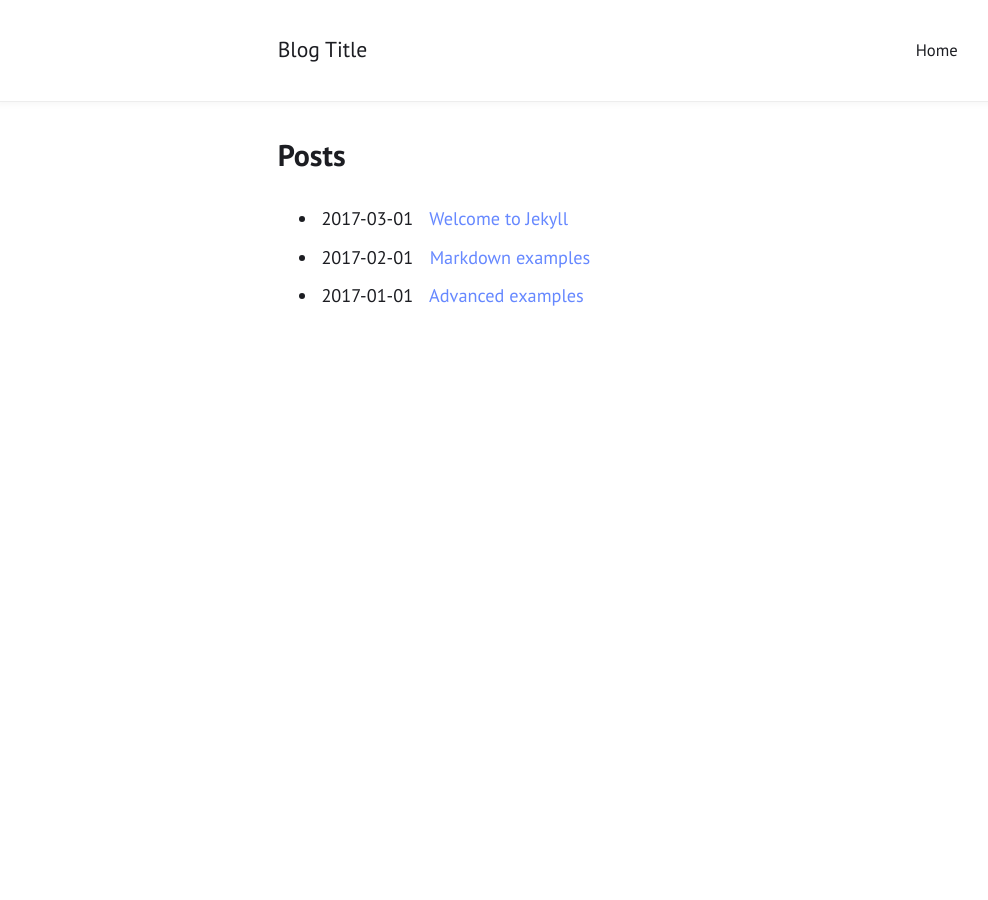
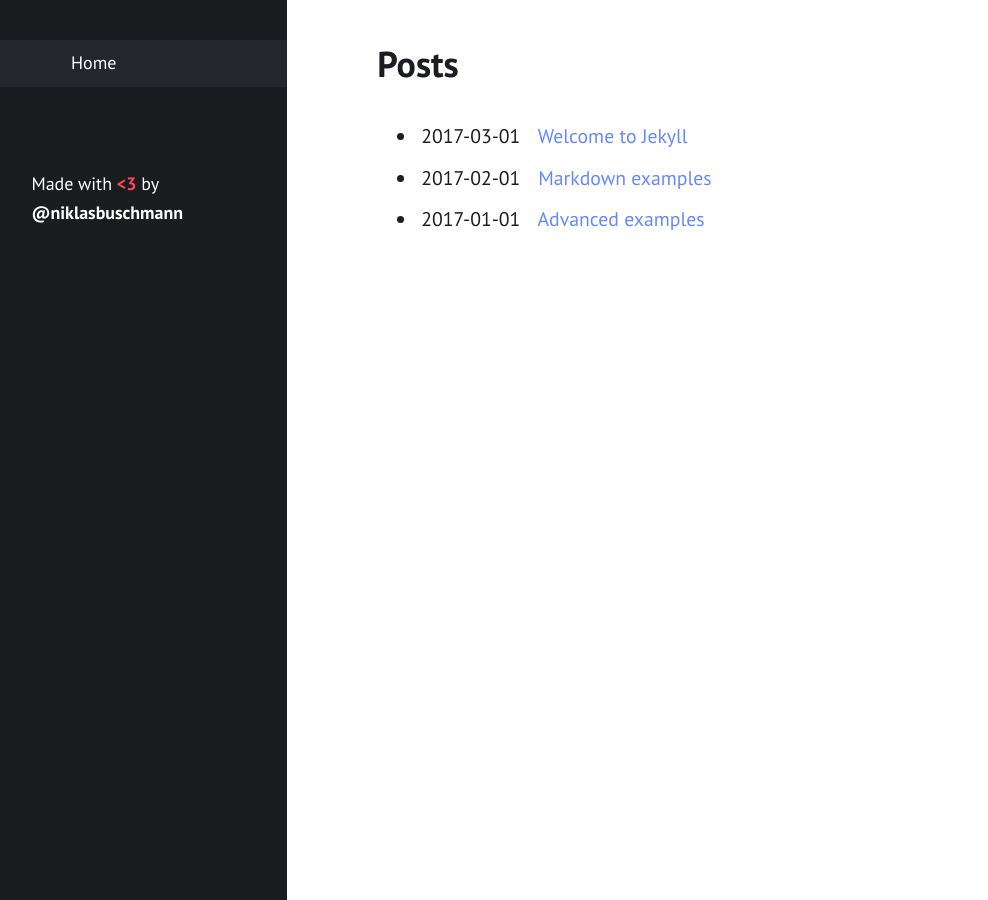
Before and after one commit to unmeg/unmeg.github.io, a Jekyll site: the page built from index.html, in a window 1280 px wide. Shown: the whole page, without its empty margins (9-997 px from the left). Built offline with Jekyll 4.4.1, drawn with Linux system fonts in a browser that asks for light colours.

Commit message:
Update _config.yml

```diff
--- a/_config.yml
+++ b/_config.yml
@@ -1,5 +1,5 @@
-title: "Blog Title"
-author: "Blog Author"
+title: "MegLab"
+author: "Meg White"
 description: "Made with <b style=\"color: #f45;\">&lt;3</b> by <b><a href=\"https://github.com/niklasbuschmann\">@niklasbuschmann</a></b>"
 permalink: /:title/
 lang: "en"
@@ -8,7 +8,7 @@ date_format: "%B %d, %Y"
 
 # Layout
 
-sidebar: false               # show a sidebar instead of the usual header
+sidebar: true               # show a sidebar instead of the usual header
 show_excerpts: false         # show article excerpts on the home page
 show_related: true           # show the previous and next links after every post
 show_description: true       # show the site description in the sidebar
```
